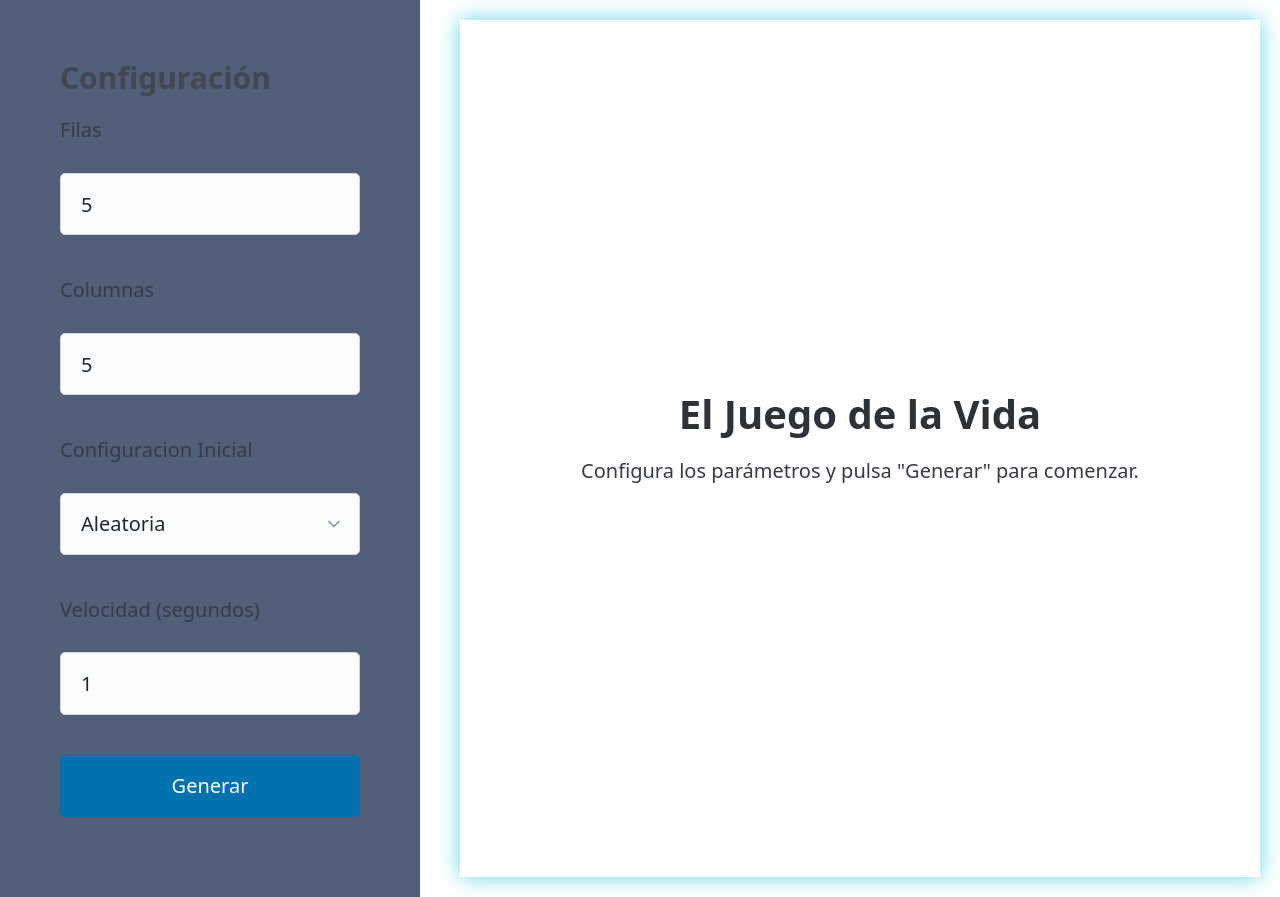
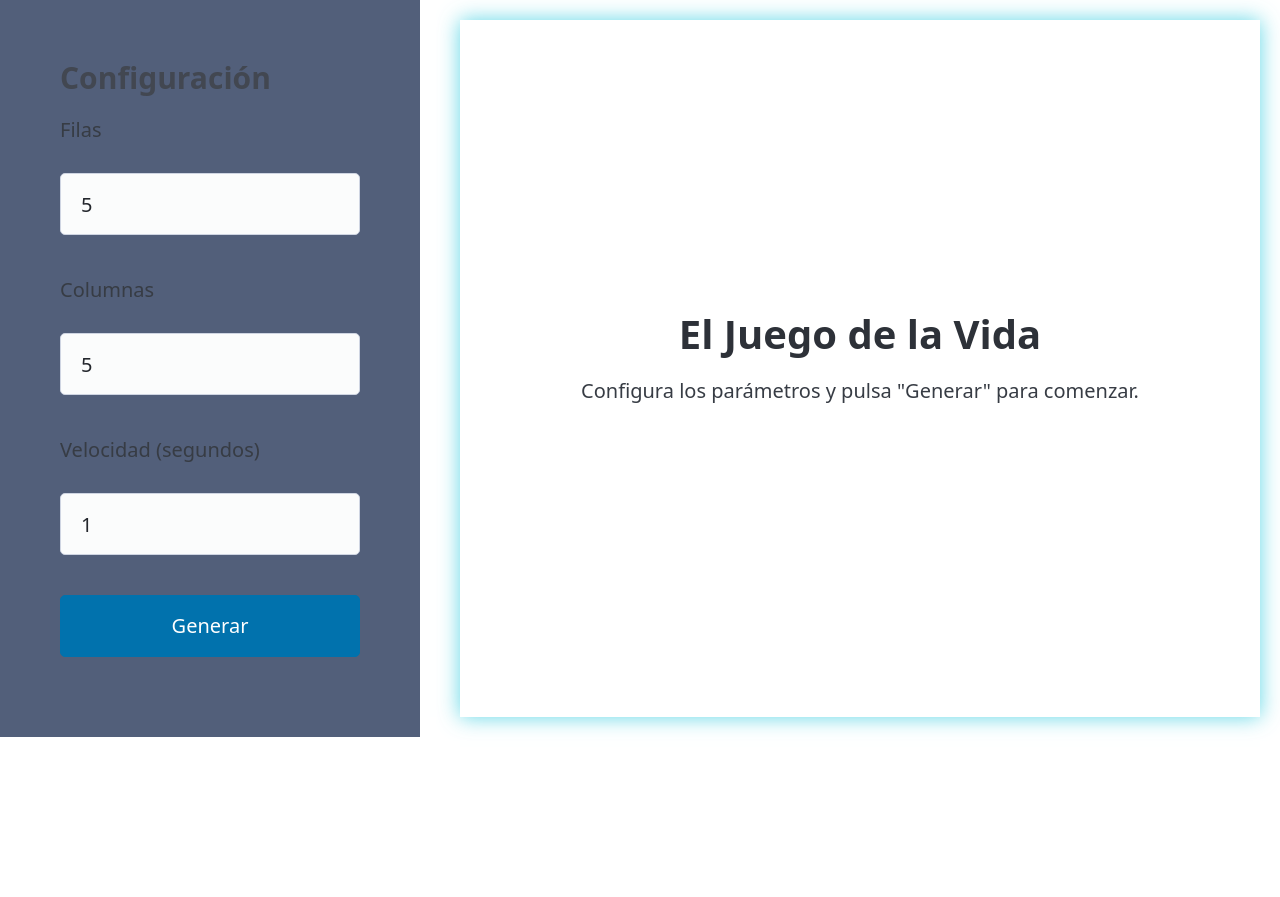
Before and after one commit to jmvelasco/el-juego-de-la-vida, a React app: page / in a window 1280 px wide. After the commit the page ends 800 px from the top, so only its background shows below. Built offline with nearby package versions, Linux system fonts and the light colour scheme.

Commit message:
refactor: naming refactor and remove option not implemented

```diff
--- a/src/App.tsx
+++ b/src/App.tsx
@@ -1,11 +1,11 @@
-import { LifeWorldProvider } from './context/LifeWorldProvider';
+import { WorldOfLifeProvider } from './context/WorldOfLifeProvider';
 import Board from './ui/Board';
 import Setup from './ui/Setup';
 
 const App = (): React.ReactNode => {
   return (
     <>
-      <LifeWorldProvider>
+      <WorldOfLifeProvider>
         <main style={{ display: 'grid', gridTemplateColumns: '1fr 2fr', gap: '1rem' }}>
           <div style={{ padding: '3rem', backgroundColor: 'var(--pico-secondary-background)' }}>
             <h3>Configuración</h3>
@@ -25,7 +25,7 @@ const App = (): React.ReactNode => {
             <Board />
           </div>
         </main>
-      </LifeWorldProvider>
+      </WorldOfLifeProvider>
     </>
   );
 };
--- a/src/context/LifeWorldProvider.tsx
+++ b/src/context/WorldOfLifeProvider.tsx
@@ -2,36 +2,33 @@ import { createContext, useContext, useState, useMemo, useCallback, ReactNode }
 import { Cell, CellState } from '../core/Cell';
 import { World } from '../core/World';
 
-const boardTotalWidth = 450;
-const boardTotalHeight = 450;
-
-interface LifeWorldContextType {
+interface WorldOfLifeContextType {
   rows: number;
   cols: number;
   cellSize: number;
-  initialConfig: string;
   speed: number;
   world: World | undefined;
-  initializeWorld: (event: React.FormEvent<HTMLFormElement>) => void;
+  initialize: (event: React.FormEvent<HTMLFormElement>) => void;
 }
 
-const LifeWorldContext = createContext<LifeWorldContextType | undefined>(undefined);
+const WorldOfLifeContext = createContext<WorldOfLifeContextType | undefined>(undefined);
 
-const LifeWorldProvider = ({
+const WorldOfLifeProvider = ({
   children,
-  valueOverride,
+  injectedValuesOverriden,
 }: {
   children: ReactNode;
-  valueOverride?: Partial<LifeWorldContextType>;
+  injectedValuesOverriden?: Partial<WorldOfLifeContextType>;
 }) => {
   const [rows, setRows] = useState(5);
   const [cols, setCols] = useState(5);
   const [cellSize, setCellSize] = useState(1);
   const [world, setWorld] = useState<World | undefined>();
-  const [initialConfig, setInitialConfig] = useState('random');
   const [speed, setSpeed] = useState(1);
 
   const calculateCellSize = useCallback((totalRows: number, totalCols: number) => {
+    const boardTotalWidth = 450;
+    const boardTotalHeight = 450;
     const sizeForWidth = boardTotalWidth / totalCols;
     const sizeForHeight = boardTotalHeight / totalRows;
     return Math.min(sizeForWidth, sizeForHeight);
@@ -48,48 +45,42 @@ const LifeWorldProvider = ({
     [createRandomCell]
   );
 
-  const initializeWorld = (event: React.FormEvent<HTMLFormElement>) => {
+  const initialize = (event: React.FormEvent<HTMLFormElement>) => {
     event.preventDefault();
     const formData = new FormData(event.currentTarget);
-
     const newRows = Number(formData.get('rows'));
     const newCols = Number(formData.get('cols'));
-    const newInitialConfig = formData.get('initialConfig') as string;
     const newSpeed = Number(formData.get('speed'));
 
     setRows(newRows);
     setCols(newCols);
     setCellSize(calculateCellSize(newRows, newCols));
-    setInitialConfig(newInitialConfig);
     setSpeed(newSpeed);
-
-    const initialCells = generateInitialCells(newRows, newCols);
-    setWorld(new World(initialCells));
+    setWorld(new World(generateInitialCells(newRows, newCols)));
   };
 
   const value = useMemo(
     () => ({
       rows,
       cols,
-      initialConfig,
       speed,
       world,
       cellSize,
-      initializeWorld,
-      ...valueOverride,
+      initialize,
+      ...injectedValuesOverriden,
     }),
-    [rows, cols, initialConfig, world, cellSize, speed, valueOverride]
+    [rows, cols, world, cellSize, speed, injectedValuesOverriden]
   );
 
-  return <LifeWorldContext.Provider value={value}>{children}</LifeWorldContext.Provider>;
+  return <WorldOfLifeContext.Provider value={value}>{children}</WorldOfLifeContext.Provider>;
 };
 
-const useLifeWorldContext = () => {
-  const context = useContext(LifeWorldContext);
+const useWorldOfLifeContext = () => {
+  const context = useContext(WorldOfLifeContext);
   if (!context) {
     throw new Error('useLifeWorldContext must be used within a LifeWorldProvider');
   }
   return context;
 };
 
-export { LifeWorldProvider, useLifeWorldContext };
+export { WorldOfLifeProvider, useWorldOfLifeContext };
--- a/src/ui/Board.tsx
+++ b/src/ui/Board.tsx
@@ -1,8 +1,8 @@
 import { useEffect, useState } from 'react';
-import { useLifeWorldContext } from '../context/LifeWorldProvider';
+import { useWorldOfLifeContext } from '../context/WorldOfLifeProvider';
 
 const Board = (): React.ReactNode => {
-  const { world, cellSize, speed } = useLifeWorldContext();
+  const { world, cellSize, speed } = useWorldOfLifeContext();
   const [currentWorld, setCurrentWorld] = useState(world);
 
   useEffect(() => {
--- a/src/ui/Setup.tsx
+++ b/src/ui/Setup.tsx
@@ -1,21 +1,14 @@
-import { useLifeWorldContext } from '../context/LifeWorldProvider';
+import { useWorldOfLifeContext } from '../context/WorldOfLifeProvider';
 
 const Setup = (): React.ReactNode => {
-  const { rows, cols, initialConfig, speed, initializeWorld } = useLifeWorldContext();
+  const { rows, cols, speed, initialize } = useWorldOfLifeContext();
   return (
-    <form onSubmit={initializeWorld} style={{ display: 'flex', flexDirection: 'column', gap: '1rem', height: 'auto' }}>
+    <form onSubmit={initialize} style={{ display: 'flex', flexDirection: 'column', gap: '1rem', height: 'auto' }}>
       <label htmlFor="rows">Filas</label>
       <input id="rows" name="rows" type="number" defaultValue={rows} min="1" />
 
       <label htmlFor="cols">Columnas</label>
       <input id="cols" name="cols" type="number" defaultValue={cols} min="1" />
-
-      <label htmlFor="initialConfig">Configuracion Inicial</label>
-      <select id="initialConfig" name="initialConfig" defaultValue={initialConfig}>
-        <option value="random">Aleatoria</option>
-        <option value="glider">Glider</option>
-        <option value="glider-gun">Glider Gun</option>
-      </select>
 
       <label htmlFor="speed">Velocidad (segundos)</label>
       <input id="speed" name="speed" type="number" defaultValue={speed} step="0.1" min="0.1" />
```
Also changed, not shown: 2 other files (tests, documents, lock files or other folders).
